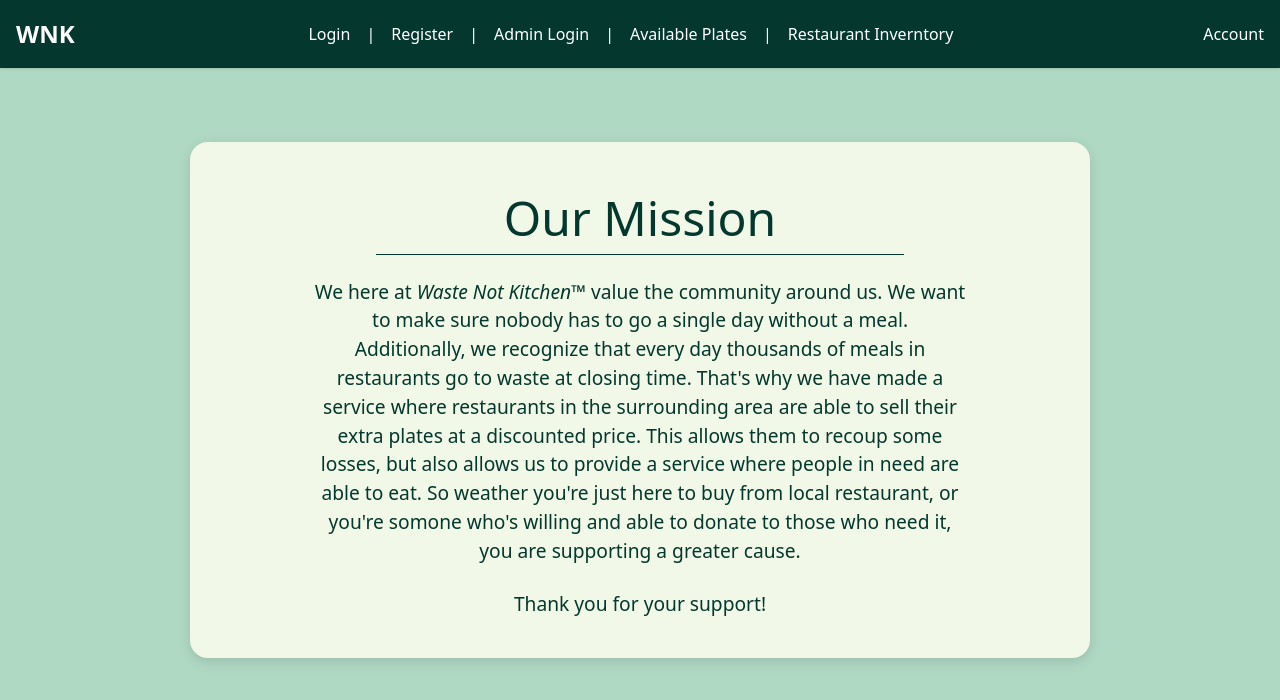
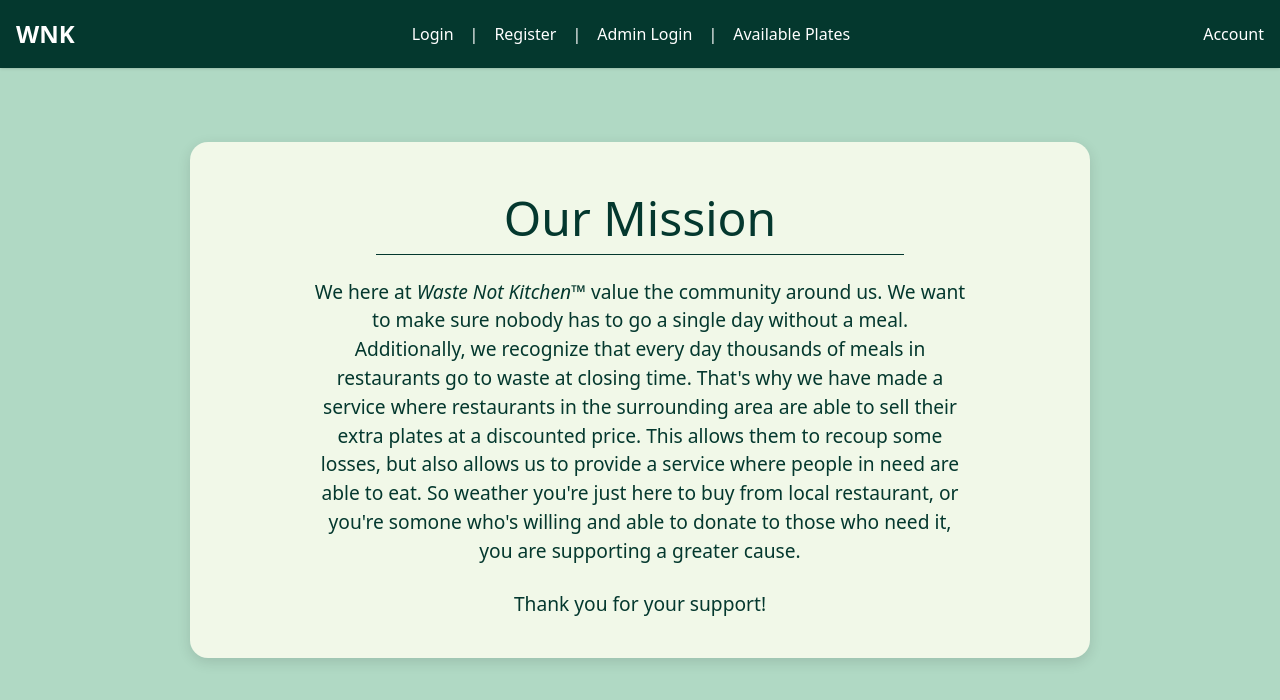
Before and after one commit to RangerHalt2/DBS-Group-Project, a React (Vite) app in the folder frontend/: page / in a window 1280 px wide. Shown: the top 700 px of the page. Built offline with nearby package versions, Linux system fonts and the light colour scheme; no server answers.

Commit message:
remove restaurant from navbar

```diff
--- a/frontend/src/Navbar.jsx
+++ b/frontend/src/Navbar.jsx
@@ -44,12 +44,6 @@ function Navbar() {
 					<li>
 						<a href="/plates">Available Plates</a>
 					</li>
-					<li>
-						<h1>|</h1>
-					</li>
-					<li>
-						<a href="restaurant/:username">Restaurant Inverntory</a>
-					</li>
 				</ul>
 			</div>
 			<div className="navbar-right">
```
